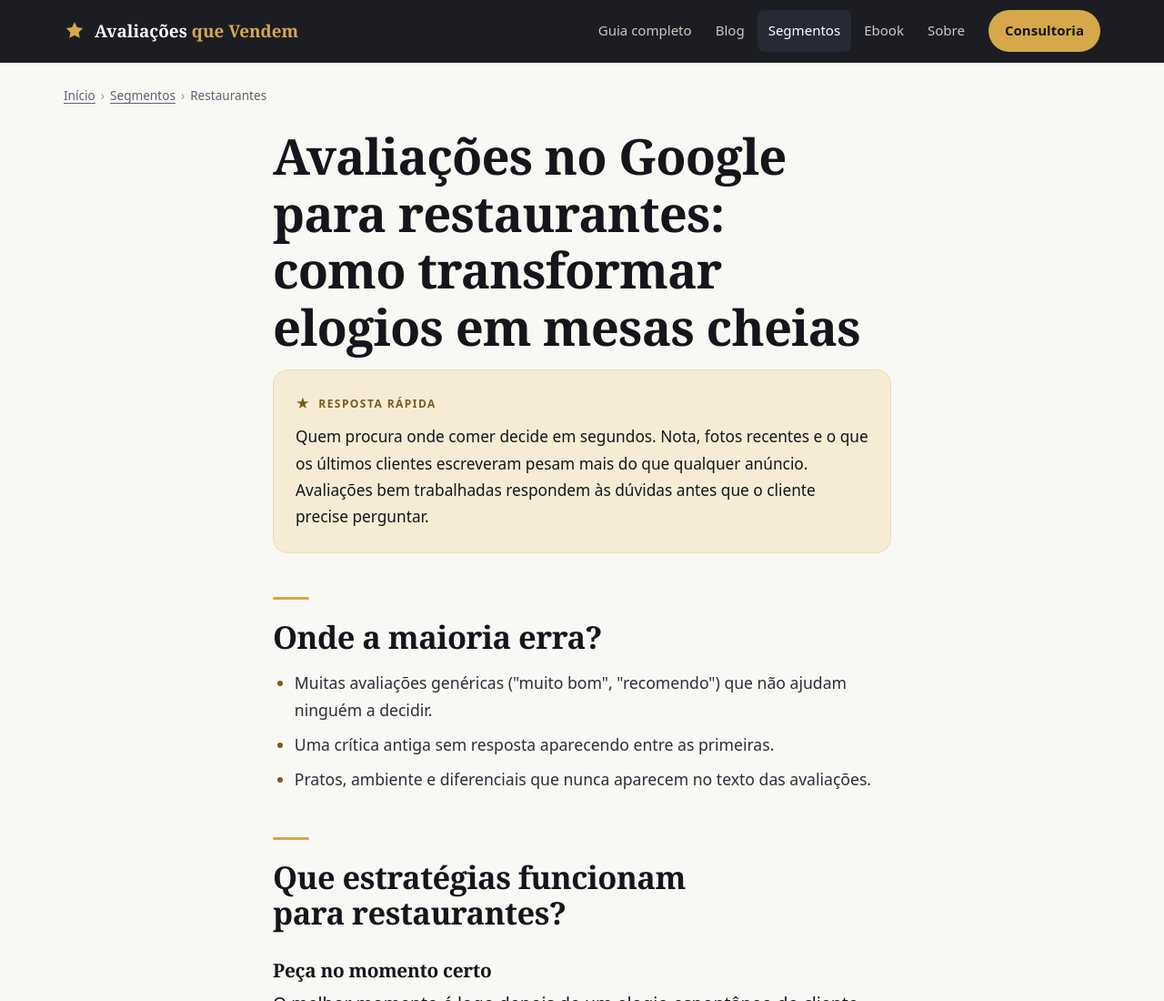
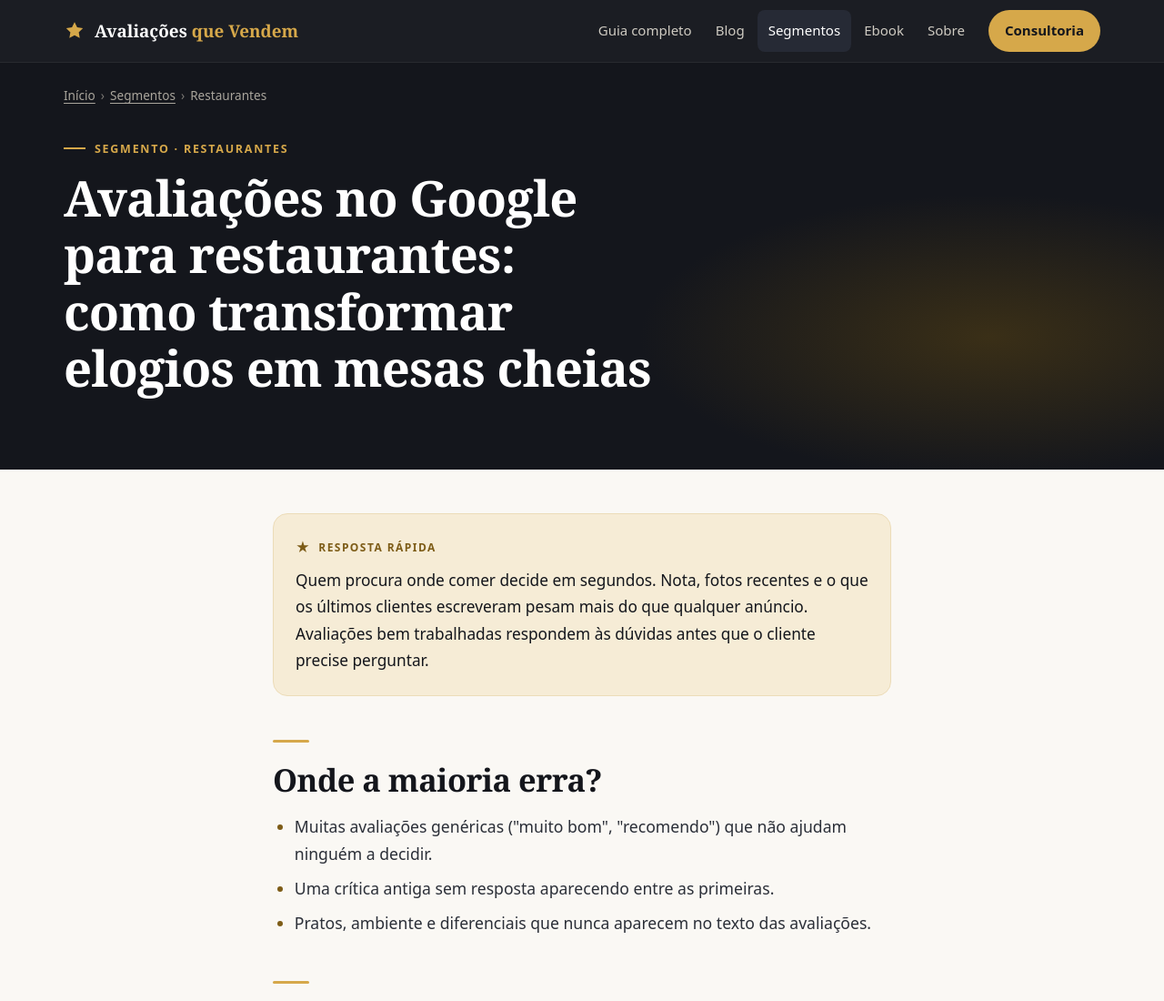
Before and after one commit to souquemuel/avaliacoes, an Astro site: page /avaliacoes-para/restaurantes in a window 1280 px wide. Shown: the top 1100 px of the page at 91% size. Built offline with nearby package versions, Linux system fonts and the light colour scheme; Astro itself is replaced by a stand-in of ours; a web font is replaced by a local one.

Commit message:
Segmentos com o novo cabeçalho

```diff
--- a/src/pages/avaliacoes-para/[nicho].astro
+++ b/src/pages/avaliacoes-para/[nicho].astro
@@ -16,10 +16,13 @@ const schema = [{
   mainEntityOfPage: `${SITE.url}/avaliacoes-para/${n.slug}/`, image: `${SITE.url}/og.png`,
 }];
 ---
-<Base titulo={n.tituloSeo} descricao={n.descricao} schema={schema} trilha={[{ nome: 'Segmentos', url: '/avaliacoes-para/' }, { nome: n.nome }]}>
-  <article class="artigo" style="padding-top:8px">
+<Base titulo={n.tituloSeo} descricao={n.descricao} schema={schema} trilha={[{ nome: 'Segmentos', url: '/avaliacoes-para/' }, { nome: n.nome }]} trilhaEscura>
+  <header class="pagina-topo"><div class="container">
+    <span class="selo">Segmento · {n.nome}</span>
+    <h1>{n.titulo}</h1>
+  </div></header>
+  <article class="pagina-corpo">
     <div class="container leitura centro conteudo">
-      <h1>{n.titulo}</h1>
       <div class="resumo"><strong>Resposta rápida</strong><p>{n.intro}</p></div>
       <h2>Onde a maioria erra?</h2>
       <ul>{n.dores.map((d) => <li>{d}</li>)}</ul>
```
Also changed, not shown: src/pages/avaliacoes-para/index.astro (+5 -3 lines).
